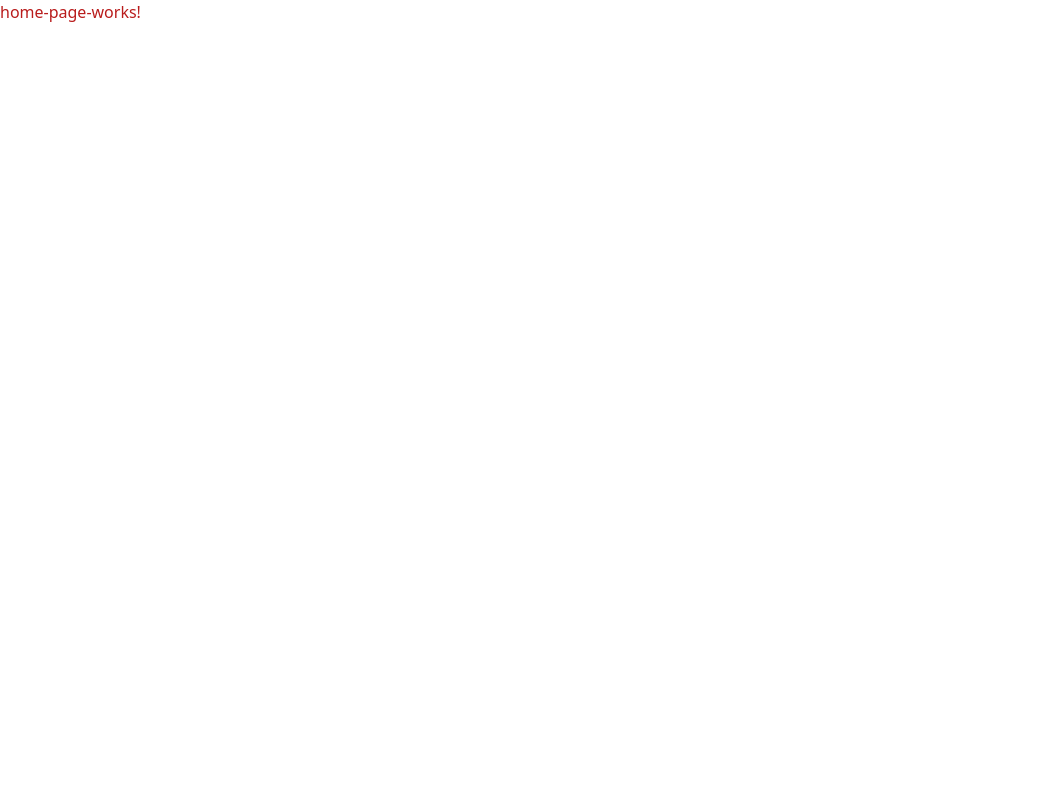
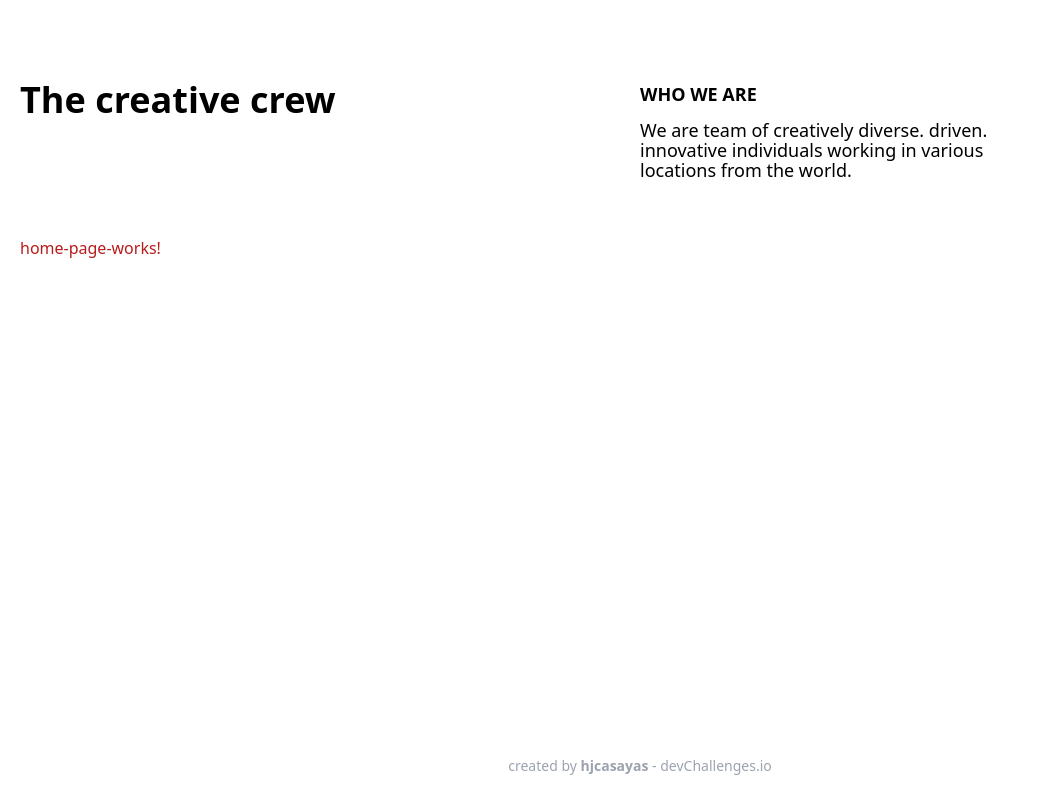
Before and after one commit to hjcasayas/dev-challenges-my-team-page, a Next.js app: page / in a window 1280 px wide. Shown: the whole page, without its empty margins (0-1048 px from the left). Built offline with nearby package versions, Linux system fonts and the light colour scheme.

Commit message:
feat: applied layout component to app.tsx

```diff
--- a/src/pages/_app.tsx
+++ b/src/pages/_app.tsx
@@ -1,8 +1,13 @@
-import '../styles/globals.css'
-import type { AppProps } from 'next/app'
+import "../styles/globals.css";
+import type { AppProps } from "next/app";
+import { LayoutComponent } from "../components/layout.component";
 
 function MyApp({ Component, pageProps }: AppProps) {
-  return <Component {...pageProps} />
+  return (
+    <LayoutComponent>
+      <Component {...pageProps} />
+    </LayoutComponent>
+  );
 }
 
-export default MyApp
+export default MyApp;
```
